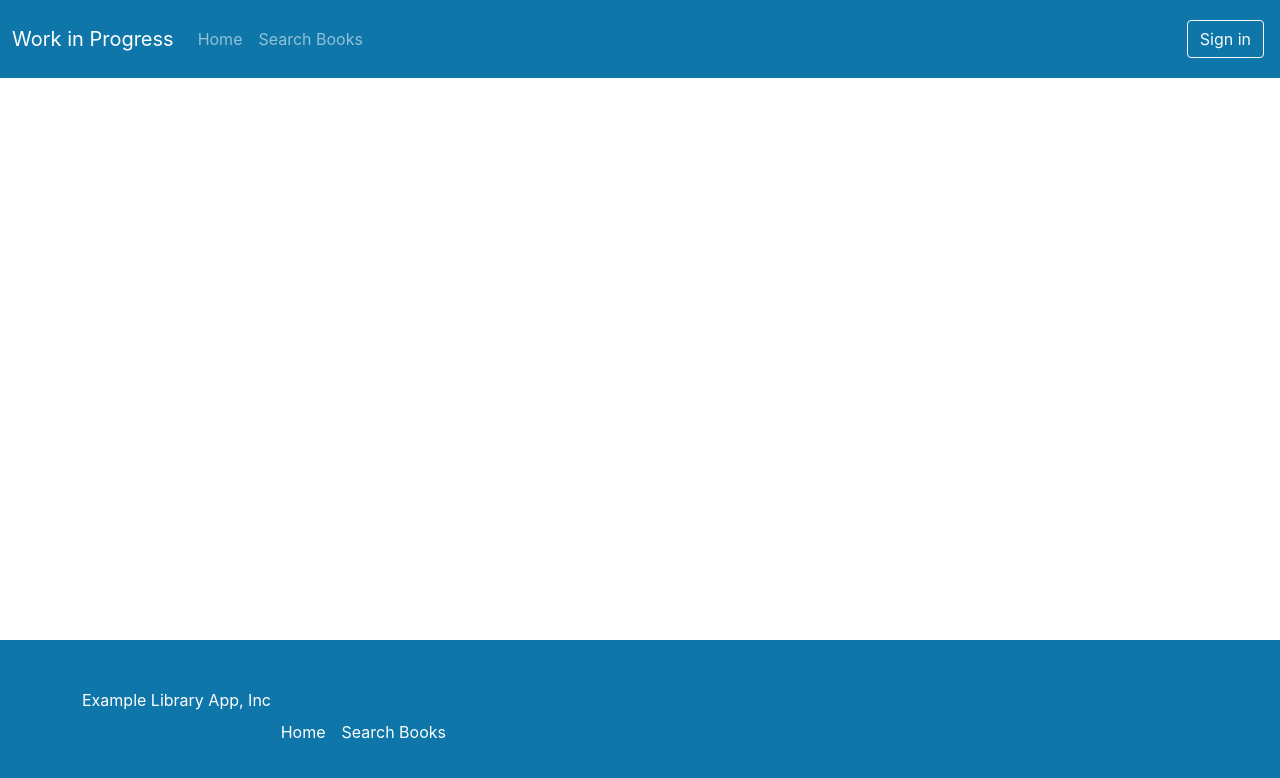
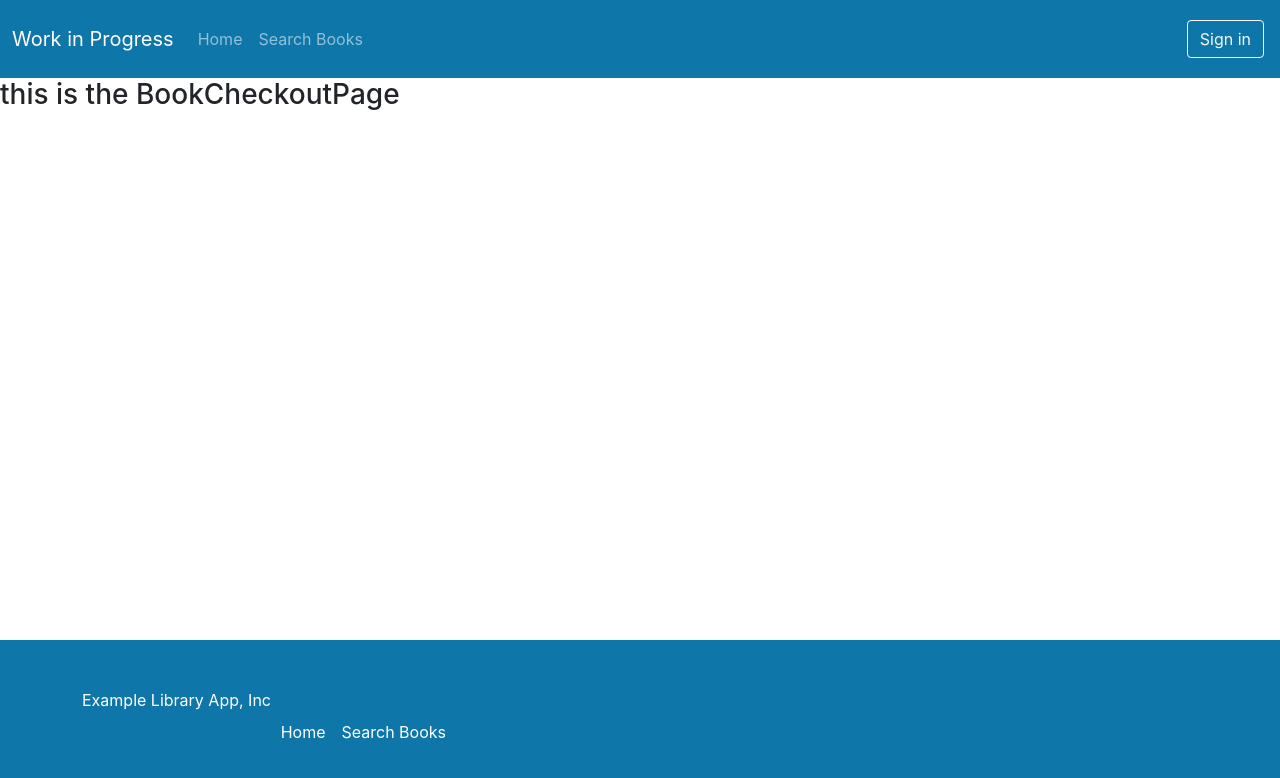
Before and after one commit to Habay88/library-app, a React (Create React App) app: page /checkout/1 in a window 1280 px wide. Shown: the top 778 px of the page. Built offline with nearby package versions, Linux system fonts and the light colour scheme.

Commit message:
bookcheckout component

```diff
--- a/src/App.tsx
+++ b/src/App.tsx
@@ -7,6 +7,7 @@ import Footer from "./layouts/NavbarAndFooter/Footer";
 import HomePage from "./layouts/NavbarAndFooter/HomePage/HomePage";
 import SearchBooksPage from "./searchbookspage/SearchBooksPage";
 import { Redirect, Route, Switch } from "react-router-dom";
+import BookCheckoutPage from "./layouts/BookCheckoutPage/BookCheckoutPage";
 
 export const App = () => {
   return (
@@ -23,6 +24,9 @@ export const App = () => {
           <Route path="/search">
             <SearchBooksPage />
           </Route>
+          <Route path='/checkout/:bookId'>
+            <BookCheckoutPage/>
+          </Route>
         </Switch>
       </div>
       <Footer />
--- /dev/null
+++ b/src/layouts/BookCheckoutPage/BookCheckoutPage.tsx
@@ -0,0 +1,15 @@
+import React, { useState } from 'react'
+import BookModel from '../../models/BookModel'
+
+const BookCheckoutPage = () => {
+    const[book, setBook] = useState<BookModel>();
+    const[isLoadingBook, setisLoadingBook] = useState(true);
+    const [httpError, setHttpError] = useState(null)
+  return (
+    <div>
+       <h3> this is the BookCheckoutPage</h3>
+        </div>
+  )
+}
+
+export default BookCheckoutPage
```
